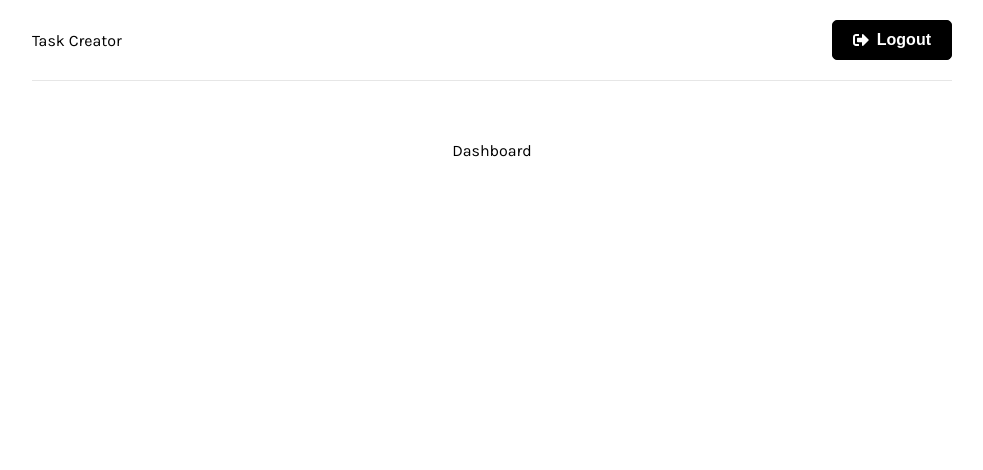
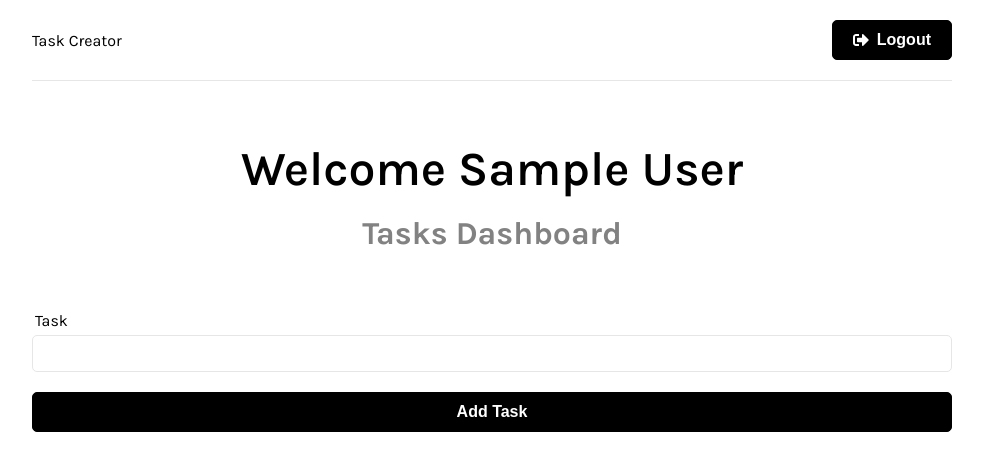
Before and after one commit to deepakdevfile/ToDo-App-Frontend, a React (Vite) app: page / in a window 1280 px wide. Shown: the top 470 px of the page, without its empty margins (148-1131 px from the left). Built offline with nearby package versions, Linux system fonts and the light colour scheme; sample sign-in values are in the browser's storage.

Commit message:
C4: Dashboard creation and Task Form

```diff
--- a/src/app/store.jsx
+++ b/src/app/store.jsx
@@ -1,8 +1,10 @@
-import { configureStore } from '@reduxjs/toolkit';
+import { configureStore } from '@reduxjs/toolkit'
 import authReducer from '../features/auth/authSlice'
+import taskReducer from '../features/tasks/taskSlice'
 
 export const store = configureStore({
     reducer: {
-        auth: authReducer
+        auth: authReducer,
+        tasks: taskReducer,
     }
 })
--- a/src/components/Dashboard.jsx
+++ b/src/components/Dashboard.jsx
@@ -1,9 +1,25 @@
-import React from "react";
+import { useEffect } from "react"
+import { useSelector } from "react-redux"
+import { useNavigate } from "react-router-dom"
+import TaskForm from './TaskForm'
 
 export default function Dashboard(){
+    const { user } = useSelector(state => state.auth)
+    const navigate = useNavigate()
+
+    useEffect(() => {
+        if(!user){
+            navigate('/login')
+        }
+    }, [user, navigate])
+
     return (
         <>
-            Dashboard
+            <section className='heading'>
+                <h1>Welcome {user && user.name}</h1>
+                <p>Tasks Dashboard</p>
+            </section>
+            <TaskForm />
         </>
     )
 }
--- /dev/null
+++ b/src/components/TaskForm.jsx
@@ -0,0 +1,37 @@
+import { useState } from "react"
+import { useDispatch } from "react-redux"
+import { createTask } from '../features/tasks/taskSlice'
+
+const TaskForm = () => {
+    const [text, setText] = useState('')
+    const dispatch = useDispatch()
+
+    const onSubmit = (e) => {
+        e.preventDefault()
+        dispatch(createTask({ text }))
+        setText('')
+    }
+
+    return (
+        <section>
+            <form onSubmit={onSubmit}>
+                <div className='form-group'>
+                    <label htmlFor="text">Task</label>
+                    <input
+                        type="text"
+                        id="text"
+                        value={text}
+                        onChange={e => setText(e.target.value)}
+                    />
+                </div>
+                <div className="form-group">
+                    <button className="btn btn-block" type="submit">
+                        Add Task
+                    </button>
+                </div>
+            </form>
+        </section>
+    )
+}
+
+export default TaskForm
--- /dev/null
+++ b/src/features/tasks/taskSlice.tsx
@@ -0,0 +1,31 @@
+import { createAsyncThunk, createSlice } from "@reduxjs/toolkit"
+
+const initialState = {
+    tasks: [],
+    isError: false,
+    isSuccess: false,
+    isLoading: false,
+    message: ''
+}
+
+export const createTask = createAsyncThunk(
+    'tasks/create',
+    async(text, thunkAPI) => {
+        try{
+            return alert(text)
+        } catch(error){
+
+        }
+    }
+)
+
+export const taskSlice = createSlice({
+    name: 'task',
+    initialState,
+    reducers: {
+        reset: state => initialState
+    }
+})
+
+export const { reset } = taskSlice.actions
+export default taskSlice.reducer
```
